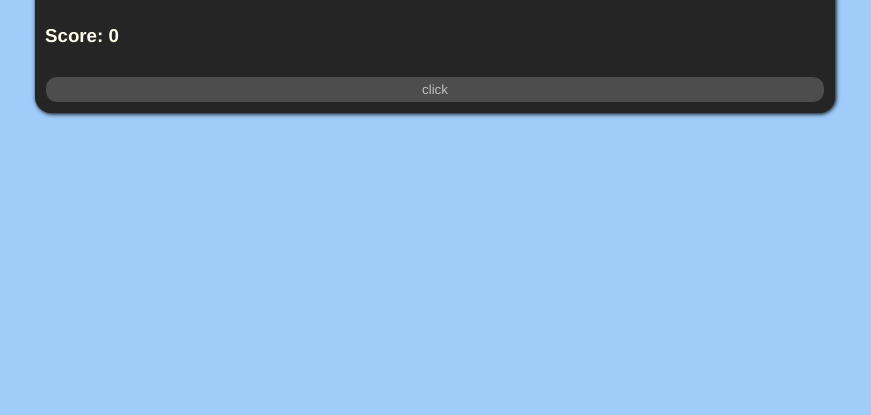
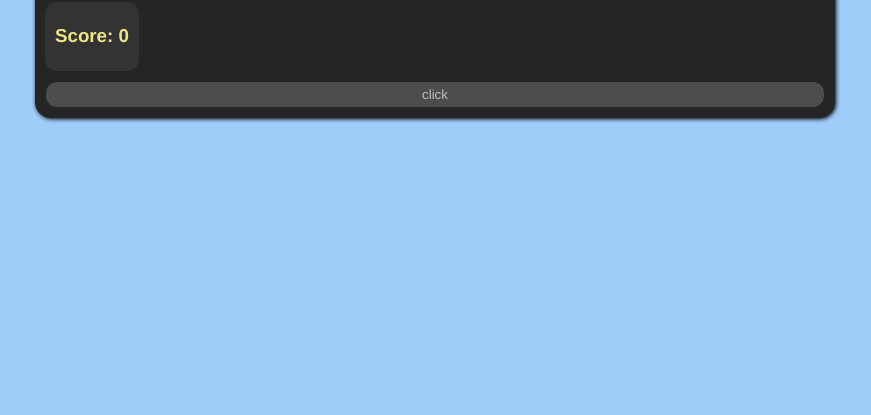
Before and after one commit to EnbyMisha/Scuffed-Cliker, a plain HTML site: page index.html in a window 1280 px wide. Shown: the part 385-800 px from the top of the page, without its empty margins (205-1076 px from the left). Drawn offline with Linux system fonts and the light colour scheme.

Commit message:
minor UI change

```diff
--- a/index.html
+++ b/index.html
@@ -10,7 +10,7 @@
   <body>
     <div class="container" id="main-container">
       <h1 id="game-title">Scuffed Cliker</h1>
-      <div class="obj-grid" id="stat-screen">
+      <div class="sub-container" id="stat-screen">
         <h3 id="pl-score">Score: 0</h3>
       </div>
 
```
